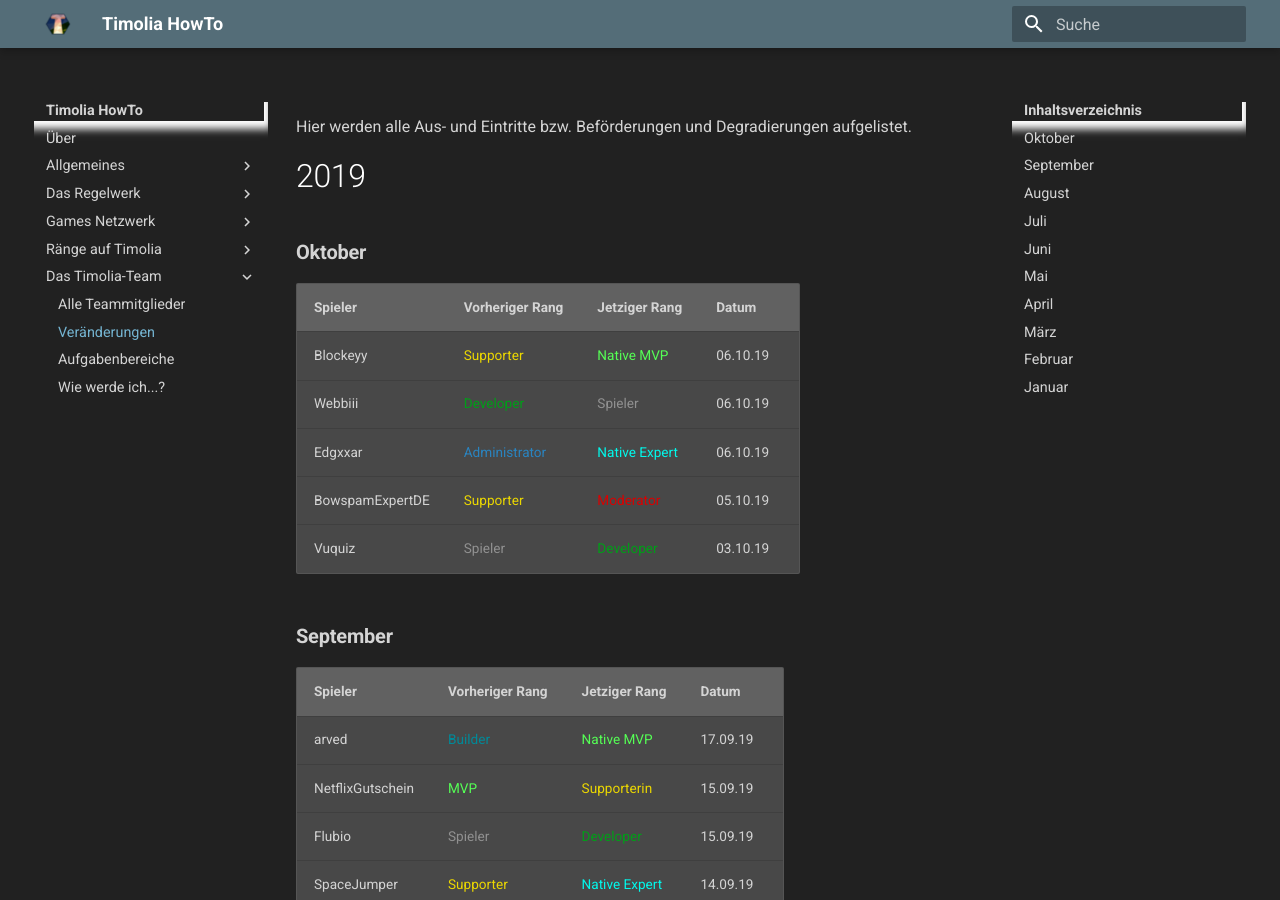
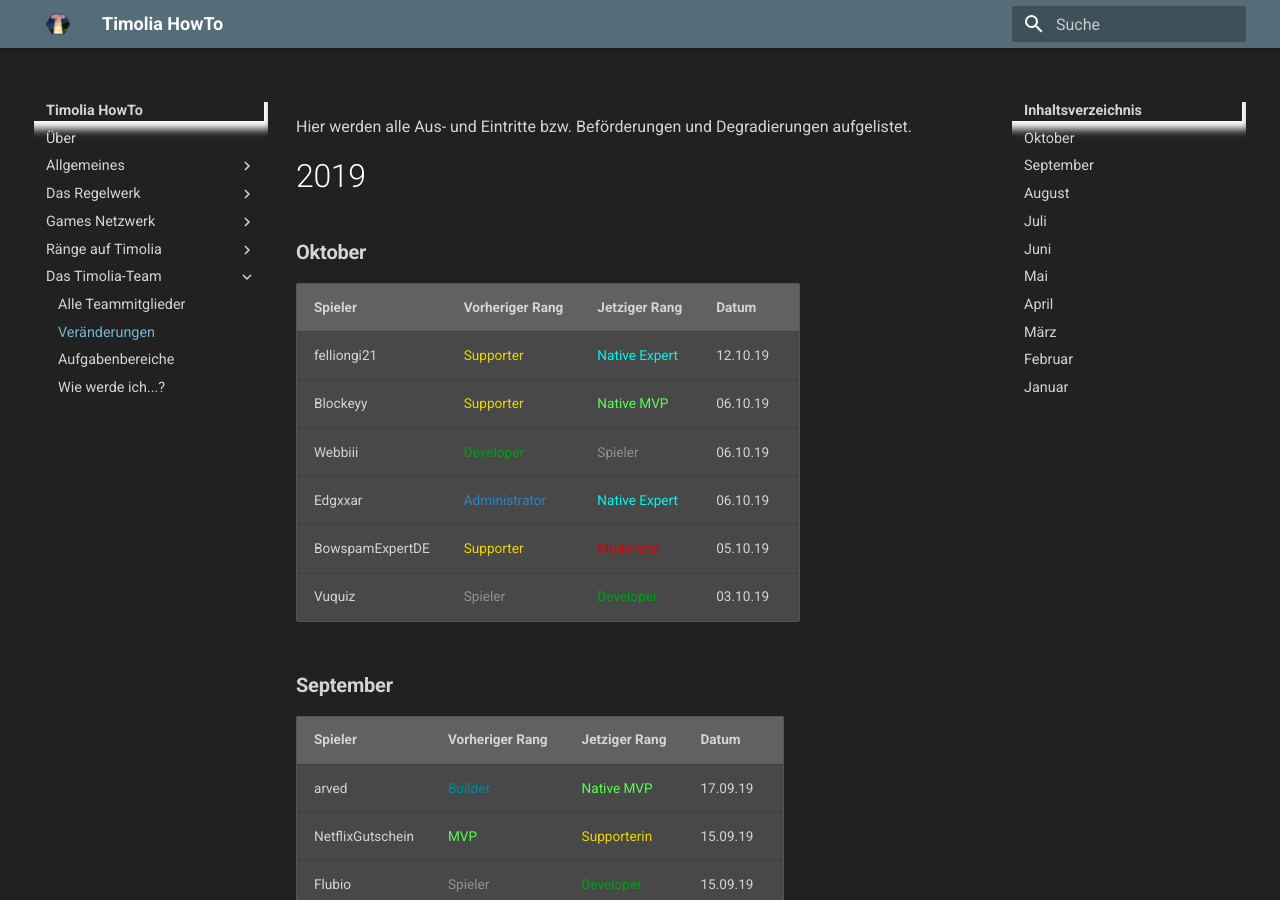
Before and after one commit to TimoliaDE/HowTo, an MkDocs documentation site: the page built from docs/team/changes.md, in a window 1280 px wide and 900 px high. Built offline with MkDocs 1.6.1 and Material for MkDocs 9.7.7, drawn with Linux system fonts in a browser that asks for light colours; old or Windows-style settings are respelled for this version of MkDocs.

Commit message:
Update changes.md

```diff
--- a/docs/team/changes.md
+++ b/docs/team/changes.md
@@ -5,6 +5,7 @@ Hier werden alle Aus- und Eintritte bzw. Beförderungen und Degradierungen aufge
 ###  <strong>Oktober</strong>
 | Spieler | Vorheriger Rang | Jetziger Rang | Datum |
 | ------ | ------ | ------ | ------ |
+| felliongi21 | <span class='supporter'>Supporter</span> | <span class='expert'>Native Expert</span> | 12.10.19 |
 | Blockeyy | <span class='supporter'>Supporter</span> | <span class='mvp'>Native MVP</span> | 06.10.19 |
 | Webbiii | <span class='developer'>Developer</span> | <span class='user'>Spieler</span> | 06.10.19 |
 | Edgxxar | <span class='administrator'>Administrator</span> | <span class='expert'>Native Expert</span> | 06.10.19 |
```
